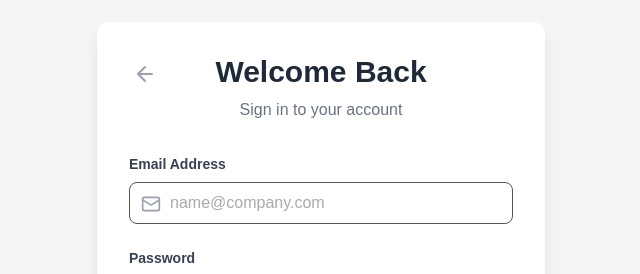
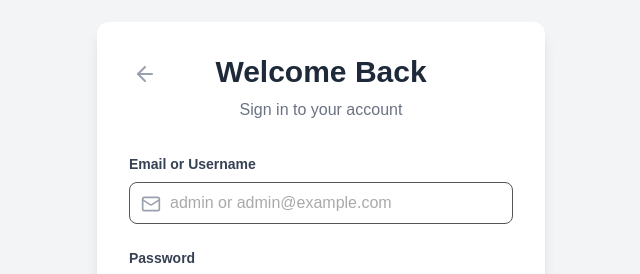
Before and after one commit to Pankaj200889/Machine_Inspection_App, a React (Vite) app in the folder client/: page /login in a window 1280 px wide. Shown: the part 202-476 px from the top of the page, without its empty margins (319-959 px from the left). Built offline with nearby package versions, Linux system fonts and the light colour scheme; no server answers.

Commit message:
fix(auth): Change login email input field type to text to support username logins

```diff
--- a/client/src/pages/Login.jsx
+++ b/client/src/pages/Login.jsx
@@ -37,13 +37,13 @@ const Login = () => {
 
                 <form onSubmit={handleSubmit} className="space-y-6">
                     <div>
-                        <label className="block text-gray-700 text-sm font-semibold mb-2">Email Address</label>
+                        <label className="block text-gray-700 text-sm font-semibold mb-2">Email or Username</label>
                         <div className="relative">
                             <Mail className="absolute left-3 top-3 text-gray-400 w-5 h-5" />
                             <input
-                                type="email"
+                                type="text"
                                 className="w-full pl-10 pr-4 py-2 border rounded-lg focus:outline-none focus:ring-2 focus:ring-blue-500"
-                                placeholder="name@company.com"
+                                placeholder="admin or admin@example.com"
                                 value={email}
                                 onChange={(e) => setEmail(e.target.value)}
                                 required
```
Also changed, not shown: 2 other files (tests, documents, lock files or other folders).
